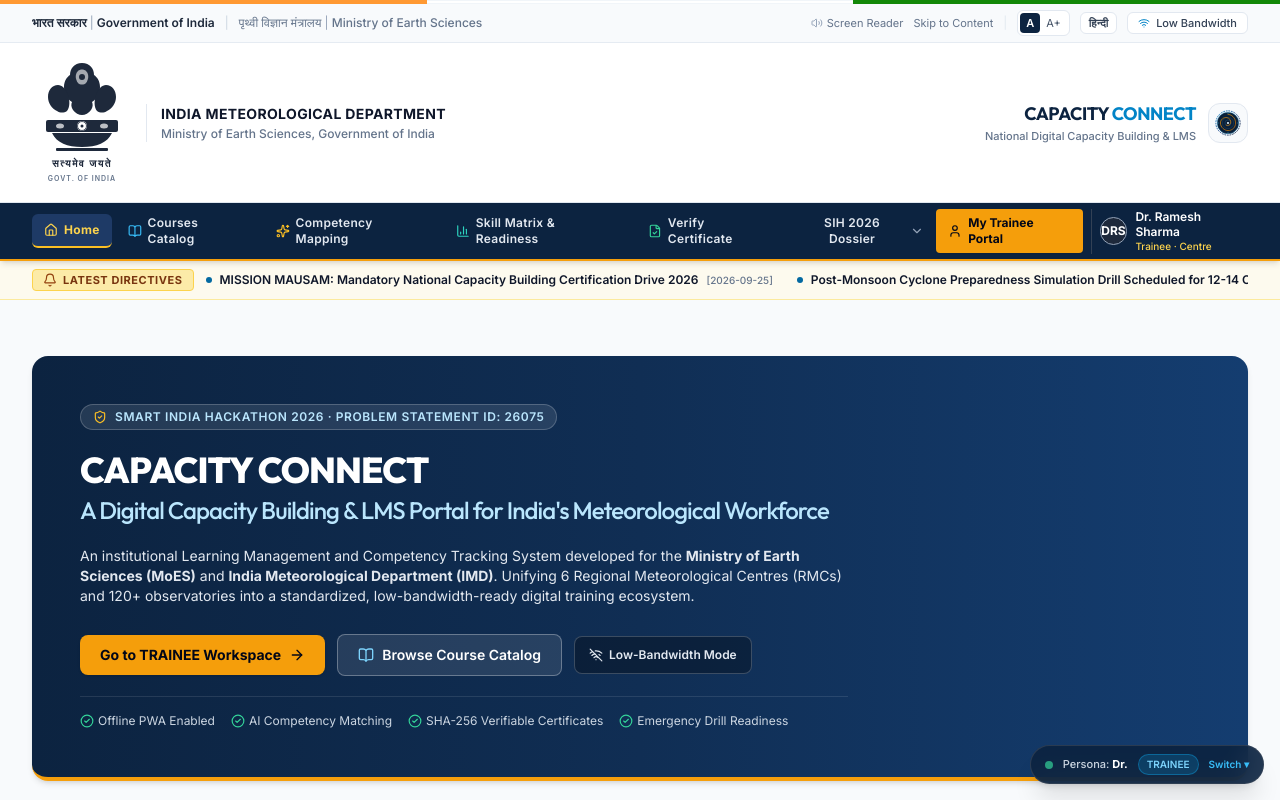
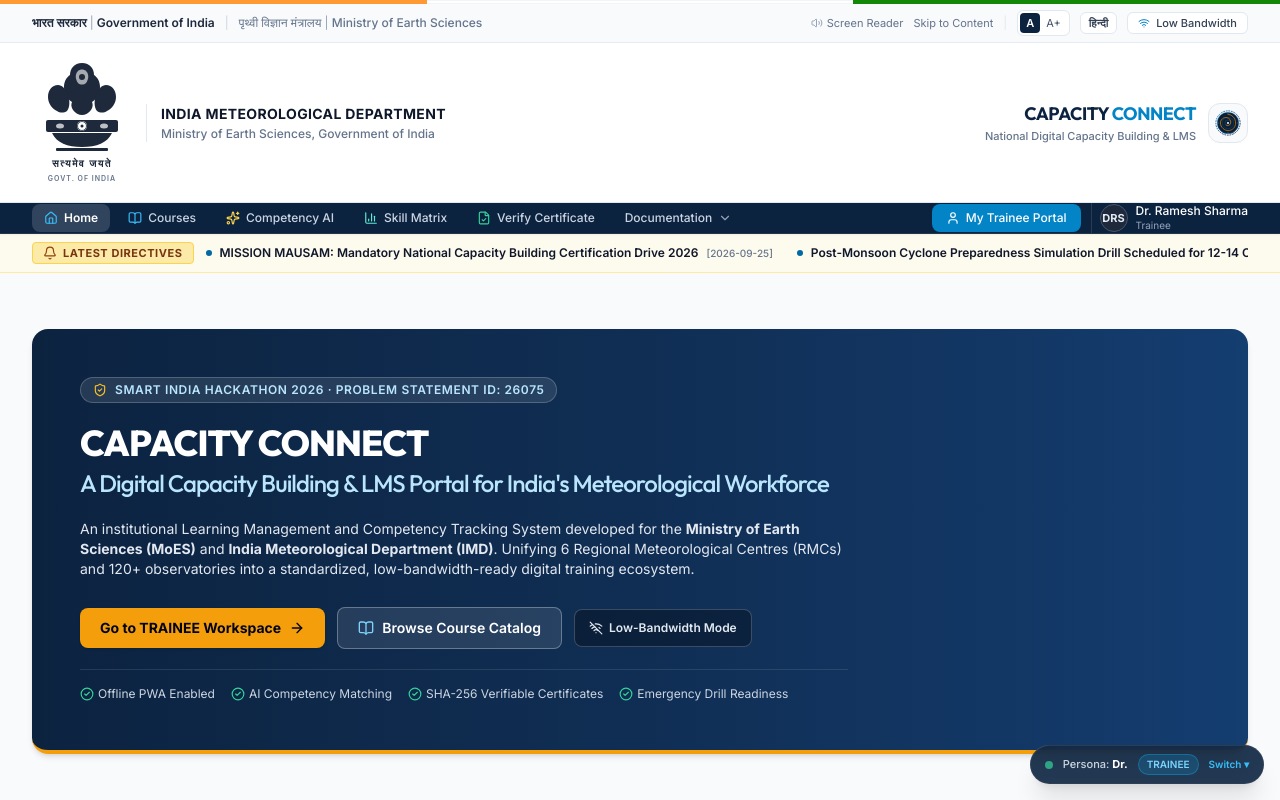
Before and after one commit to AryanChauhan-26/CAPACITY-CONNECT-Digital-Capacity-Building, a React (Vite) app: page / in a window 1280 px wide. Shown: the top 800 px of the page. Built offline with nearby package versions, Linux system fonts and the light colour scheme; the HTML template or start-up script is replaced by a standard one.

Commit message:
style: update Navbar component with improved styling, accessibility enhancements, and refined text labels

```diff
--- a/src/components/common/Navbar.jsx
+++ b/src/components/common/Navbar.jsx
@@ -42,59 +42,59 @@
   };
 
   return (
-    <nav className="bg-[#0c2340] text-white sticky top-0 z-50 shadow-md border-b-2 border-amber-500">
+    <nav className="bg-[#0c2340] text-white sticky top-0 z-50 shadow-sm border-b border-slate-700/60 backdrop-blur-md">
       <div className="max-w-7xl mx-auto px-4 sm:px-6 lg:px-8">
-        <div className="flex items-center justify-between h-14">
+        <div className="flex items-center justify-between h-13">
 
           {/* Main Navigation Links */}
-          <div className="hidden lg:flex items-center gap-1 text-xs font-semibold tracking-wide">
+          <div className="hidden lg:flex items-center gap-1.5 text-xs font-medium">
             <Link
               to="/"
-              className={`px-3 py-2 rounded-md transition flex items-center gap-1.5 ${
-                isActive('/') ? 'bg-[#1e3a66] text-amber-300 font-bold border-b-2 border-amber-400' : 'text-slate-200 hover:bg-[#15345d] hover:text-white'
+              className={`px-3 py-1.5 rounded-lg transition-all flex items-center gap-1.5 ${
+                isActive('/') ? 'bg-white/15 text-white font-semibold shadow-xs' : 'text-slate-300 hover:bg-white/10 hover:text-white'
               }`}
             >
-              <Home className="w-3.5 h-3.5" />
+              <Home className="w-3.5 h-3.5 text-sky-400" />
               <span>Home</span>
             </Link>
 
             <Link
               to="/courses"
-              className={`px-3 py-2 rounded-md transition flex items-center gap-1.5 ${
-                isActive('/courses') ? 'bg-[#1e3a66] text-amber-300 font-bold border-b-2 border-amber-400' : 'text-slate-200 hover:bg-[#15345d] hover:text-white'
+              className={`px-3 py-1.5 rounded-lg transition-all flex items-center gap-1.5 ${
+                isActive('/courses') ? 'bg-white/15 text-white font-semibold shadow-xs' : 'text-slate-300 hover:bg-white/10 hover:text-white'
               }`}
             >
               <BookOpen className="w-3.5 h-3.5 text-sky-400" />
-              <span>Courses Catalog</span>
+              <span>Courses</span>
             </Link>
 
             {/* Differentiator 1 */}
             <Link
               to="/competency-mapping"
-              className={`px-3 py-2 rounded-md transition flex items-center gap-1.5 ${
-                isActive('/competency-mapping') ? 'bg-[#1e3a66] text-amber-300 font-bold border-b-2 border-amber-400' : 'text-slate-200 hover:bg-[#15345d] hover:text-white'
+              className={`px-3 py-1.5 rounded-lg transition-all flex items-center gap-1.5 ${
+                isActive('/competency-mapping') ? 'bg-white/15 text-white font-semibold shadow-xs' : 'text-slate-300 hover:bg-white/10 hover:text-white'
               }`}
             >
-              <Sparkles className="w-3.5 h-3.5 text-amber-400" />
-              <span>Competency Mapping</span>
+              <Sparkles className="w-3.5 h-3.5 text-amber-300" />
+              <span>Competency AI</span>
             </Link>
 
             {/* Differentiator 2 */}
             <Link
               to="/skill-matrix"
-              className={`px-3 py-2 rounded-md transition flex items-center gap-1.5 ${
-                isActive('/skill-matrix') ? 'bg-[#1e3a66] text-amber-300 font-bold border-b-2 border-amber-400' : 'text-slate-200 hover:bg-[#15345d] hover:text-white'
+              className={`px-3 py-1.5 rounded-lg transition-all flex items-center gap-1.5 ${
+                isActive('/skill-matrix') ? 'bg-white/15 text-white font-semibold shadow-xs' : 'text-slate-300 hover:bg-white/10 hover:text-white'
               }`}
             >
-              <BarChart3 className="w-3.5 h-3.5 text-teal-400" />
-              <span>Skill Matrix & Readiness</span>
+              <BarChart3 className="w-3.5 h-3.5 text-teal-300" />
+              <span>Skill Matrix</span>
             </Link>
 
             {/* Public Certificate Registry */}
             <Link
               to="/verify-certificate"
-              className={`px-3 py-2 rounded-md transition flex items-center gap-1.5 ${
-                isActive('/verify-certificate') ? 'bg-[#1e3a66] text-amber-300 font-bold border-b-2 border-amber-400' : 'text-slate-200 hover:bg-[#15345d] hover:text-white'
+              className={`px-3 py-1.5 rounded-lg transition-all flex items-center gap-1.5 ${
+                isActive('/verify-certificate') ? 'bg-white/15 text-white font-semibold shadow-xs' : 'text-slate-300 hover:bg-white/10 hover:text-white'
               }`}
             >
               <FileCheck className="w-3.5 h-3.5 text-emerald-400" />
@@ -106,29 +106,32 @@
               <button
                 onClick={() => setDossierOpen(!dossierOpen)}
                 onBlur={() => setTimeout(() => setDossierOpen(false), 200)}
-                className="px-3 py-2 rounded-md text-slate-200 hover:bg-[#15345d] hover:text-white flex items-center gap-1.5 transition"
+                className="px-3 py-1.5 rounded-lg text-slate-300 hover:bg-white/10 hover:text-white flex items-center gap-1.5 transition-all"
               >
-                <span>SIH 2026 Dossier</span>
+                <span>Documentation</span>
                 <ChevronDown className="w-3.5 h-3.5 text-slate-400" />
               </button>
 
               {dossierOpen && (
-                <div className="absolute top-full left-0 mt-1 w-52 bg-white text-slate-800 border border-slate-200 rounded-lg shadow-xl py-1.5 z-50 text-xs font-normal">
-                  <Link to="/about" className="flex items-center gap-2 px-3 py-2 hover:bg-slate-100">
-                    <Info className="w-4 h-4 text-sky-700" />
-                    <span>About Solution (Problem 26075)</span>
+                <div className="absolute top-full left-0 mt-1.5 w-56 bg-white text-slate-800 border border-slate-200 rounded-xl shadow-xl py-1.5 z-50 text-xs font-normal">
+                  <div className="px-3 py-1 text-[10px] uppercase font-bold text-slate-400 tracking-wider">
+                    Institutional Dossier
+                  </div>
+                  <Link to="/about" className="flex items-center gap-2.5 px-3 py-2 hover:bg-slate-50 transition">
+                    <Info className="w-4 h-4 text-sky-600" />
+                    <span className="font-medium text-slate-700">Problem 26075 Context</span>
                   </Link>
-                  <Link to="/architecture" className="flex items-center gap-2 px-3 py-2 hover:bg-slate-100">
-                    <Layers className="w-4 h-4 text-purple-700" />
-                    <span>System Architecture</span>
+                  <Link to="/architecture" className="flex items-center gap-2.5 px-3 py-2 hover:bg-slate-50 transition">
+                    <Layers className="w-4 h-4 text-purple-600" />
+                    <span className="font-medium text-slate-700">System Architecture</span>
                   </Link>
-                  <Link to="/impact" className="flex items-center gap-2 px-3 py-2 hover:bg-slate-100">
-                    <Zap className="w-4 h-4 text-amber-600" />
-                    <span>Impact & Fiscal Savings</span>
+                  <Link to="/impact" className="flex items-center gap-2.5 px-3 py-2 hover:bg-slate-50 transition">
+                    <Zap className="w-4 h-4 text-amber-500" />
+                    <span className="font-medium text-slate-700">Impact & Fiscal Metrics</span>
                   </Link>
-                  <Link to="/risks" className="flex items-center gap-2 px-3 py-2 hover:bg-slate-100">
-                    <ShieldAlert className="w-4 h-4 text-rose-600" />
-                    <span>Risks & Mitigation Matrix</span>
+                  <Link to="/risks" className="flex items-center gap-2.5 px-3 py-2 hover:bg-slate-50 transition">
+                    <ShieldAlert className="w-4 h-4 text-rose-500" />
+                    <span className="font-medium text-slate-700">Security & Risk Matrix</span>
                   </Link>
                 </div>
               )}
@@ -138,43 +141,44 @@
           {/* Right Action: Role Dashboard & Login */}
           <div className="hidden sm:flex items-center gap-3">
             {currentUser ? (
-              <div className="flex items-center gap-2">
+              <div className="flex items-center gap-2.5">
                 <Link
                   to={getDashboardLink()}
-                  className="px-3 py-1.5 bg-amber-500 hover:bg-amber-600 text-slate-950 font-bold rounded text-xs transition shadow-sm flex items-center gap-1.5"
+                  className="px-3.5 py-1.5 bg-sky-600 hover:bg-sky-500 text-white font-medium rounded-lg text-xs transition shadow-xs flex items-center gap-1.5"
                 >
-                  <User className="w-3.5 h-3.5 text-slate-950" />
+                  <User className="w-3.5 h-3.5 text-white" />
                   <span>{getDashboardLabel()}</span>
                 </Link>
 
                 <div className="relative group">
-                  <div className="flex items-center gap-2 pl-2 border-l border-slate-700 cursor-pointer">
-                    <div className="w-7 h-7 rounded-full bg-slate-800 border border-slate-400 flex items-center justify-center text-xs font-bold text-white">
+                  <div className="flex items-center gap-2 pl-2 border-l border-slate-700/80 cursor-pointer">
+                    <div className="w-7 h-7 rounded-full bg-slate-800 border border-slate-600 flex items-center justify-center text-[11px] font-bold text-slate-200">
                       {currentUser.name.split(' ').map((n) => n[0]).join('')}
                     </div>
                     <div className="text-left hidden xl:block">
-                      <div className="text-xs font-semibold text-white leading-tight">{currentUser.name}</div>
-                      <div className="text-[10px] text-amber-300 capitalize font-medium">{currentUser.role} · {currentUser.center?.split(' ')[1] || 'IMD'}</div>
+                      <div className="text-xs font-medium text-white leading-tight">{currentUser.name}</div>
+                      <div className="text-[10px] text-slate-400 capitalize">{currentUser.role}</div>
                     </div>
                   </div>
 
-                  <div className="absolute right-0 top-full mt-1 w-44 bg-white text-slate-800 border border-slate-200 rounded-lg shadow-xl py-1 hidden group-hover:block z-50 text-xs">
-                    <div className="px-3 py-2 border-b border-slate-100 font-semibold text-slate-900">
-                      {currentUser.name}
+                  <div className="absolute right-0 top-full mt-1.5 w-48 bg-white text-slate-800 border border-slate-200 rounded-xl shadow-xl py-1.5 hidden group-hover:block z-50 text-xs">
+                    <div className="px-3 py-2 border-b border-slate-100">
+                      <div className="font-semibold text-slate-900">{currentUser.name}</div>
+                      <div className="text-[10px] text-slate-500 capitalize">{currentUser.role} · {currentUser.center}</div>
                     </div>
                     {currentUser.role === 'trainee' && (
                       <>
-                        <Link to="/trainee/profile" className="block px-3 py-2 hover:bg-slate-50 text-slate-700">
+                        <Link to="/trainee/profile" className="block px-3 py-2 hover:bg-slate-50 text-slate-700 transition">
                           My Profile
                         </Link>
-                        <Link to="/trainee/certificates" className="block px-3 py-2 hover:bg-slate-50 text-slate-700">
+                        <Link to="/trainee/certificates" className="block px-3 py-2 hover:bg-slate-50 text-slate-700 transition">
                           My Certificates
                         </Link>
                       </>
                     )}
                     <button
                       onClick={logout}
-                      className="w-full text-left px-3 py-2 text-rose-600 hover:bg-rose-50 flex items-center gap-1.5"
+                      className="w-full text-left px-3 py-2 text-rose-600 hover:bg-rose-50 flex items-center gap-1.5 transition"
                     >
                       <LogOut className="w-3.5 h-3.5" />
                       <span>Sign Out</span>
@@ -186,13 +190,13 @@
               <div className="flex items-center gap-2">
                 <Link
                   to="/login"
-                  className="px-3 py-1.5 text-xs text-white hover:text-amber-300 font-semibold"
+                  className="px-3 py-1.5 text-xs text-slate-300 hover:text-white font-medium transition"
                 >
                   Sign In
                 </Link>
                 <Link
                   to="/register"
-                  className="px-3.5 py-1.5 text-xs bg-amber-500 hover:bg-amber-600 text-slate-950 font-bold rounded shadow-sm transition"
+                  className="px-3.5 py-1.5 text-xs bg-sky-600 hover:bg-sky-500 text-white font-medium rounded-lg shadow-xs transition"
                 >
                   Register Personnel
                 </Link>
@@ -204,15 +208,15 @@
           <div className="flex lg:hidden items-center gap-2">
             <Link
               to={getDashboardLink()}
-              className="px-2.5 py-1 bg-amber-500 text-slate-950 rounded text-xs font-bold"
+              className="px-2.5 py-1 bg-sky-600 text-white rounded-md text-xs font-semibold"
             >
               {currentUser ? 'Portal' : 'Login'}
             </Link>
             <button
               onClick={() => setMobileMenuOpen(!mobileMenuOpen)}
-              className="p-1.5 rounded text-slate-300 hover:text-white"
+              className="p-1.5 rounded-lg text-slate-300 hover:text-white"
             >
-              {mobileMenuOpen ? <X className="w-6 h-6" /> : <Menu className="w-6 h-6" />}
+              {mobileMenuOpen ? <X className="w-5 h-5" /> : <Menu className="w-5 h-5" />}
             </button>
           </div>
 
@@ -221,7 +225,7 @@
 
       {/* Mobile Menu Dropdown */}
       {mobileMenuOpen && (
-        <div className="lg:hidden bg-[#0a1c33] border-t border-slate-700 px-4 py-3 space-y-2 text-xs font-medium">
+        <div className="lg:hidden bg-[#0a1c33] border-t border-slate-800 px-4 py-3 space-y-1.5 text-xs font-medium">
           <Link to="/" onClick={() => setMobileMenuOpen(false)} className="block py-1.5 text-slate-200">
             Home
           </Link>
@@ -229,16 +233,16 @@
             Course Catalog
           </Link>
           <Link to="/competency-mapping" onClick={() => setMobileMenuOpen(false)} className="block py-1.5 text-amber-300 font-semibold">
-            Competency Mapping Engine
+            Competency AI
           </Link>
           <Link to="/skill-matrix" onClick={() => setMobileMenuOpen(false)} className="block py-1.5 text-teal-300 font-semibold">
-            Skill Matrix & Readiness Index
+            Skill Matrix & Readiness
           </Link>
           <Link to="/verify-certificate" onClick={() => setMobileMenuOpen(false)} className="block py-1.5 text-emerald-300 font-semibold">
             Verify Certificate
           </Link>
           <Link to="/about" onClick={() => setMobileMenuOpen(false)} className="block py-1.5 text-slate-300">
-            About the Solution (Problem 26075)
+            Documentation Dossier
           </Link>
         </div>
       )}
```
